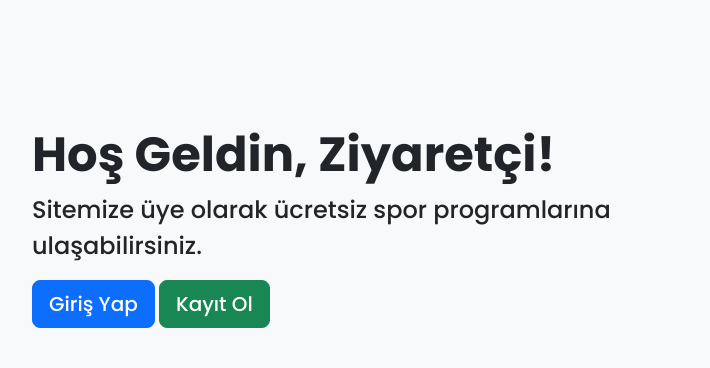
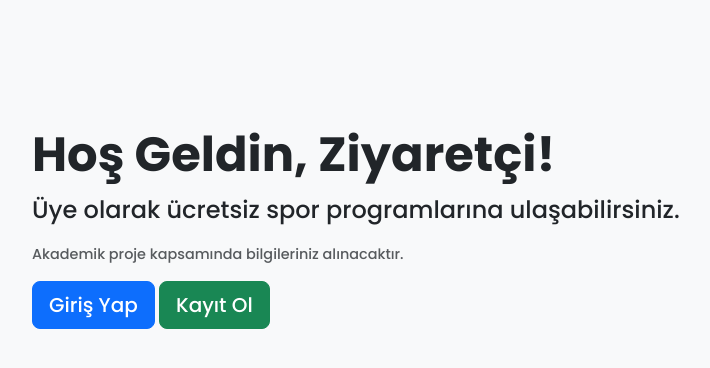
Before and after one commit to HGAKGUMUS/myFlask, a Flask app: page / in a window 1280 px wide. Shown: the part 56-424 px from the top of the page, without its empty margins (110-820 px from the left). Run offline with Flask 3, Linux system fonts and the light colour scheme; some libraries are stand-ins or nearby versions.

Commit message:
Yaptığım değişikliklerin açıklaması

```diff
--- a/app.py
+++ b/app.py
@@ -513,6 +513,10 @@ def sports():
     # >>> yeni satır – doğru girintiyle <<<
     recommended_programs = recommend_for_user(user)
 
+    # — Önerilenlerde olanları genel listeden çıkar —
+    recommended_ids = {p.id for p in recommended_programs}
+    programs = [p for p in programs if p.id not in recommended_ids]
+
     modal_cfg = session.pop("next_step_modal", None)
 
     return render_template(
--- a/templates/home.html
+++ b/templates/home.html
@@ -9,7 +9,10 @@
       <p class="col-md-8 fs-4">Kişiselleştirilmiş spor programlarına erişebilir, profilini yönetebilirsin.</p>
       <a class="btn btn-primary btn-lg" href="{{ url_for('sports') }}" role="button">Programlara Göz At</a>
     {% else %}
-      <p class="col-md-8 fs-4">Sitemize üye olarak ücretsiz spor programlarına ulaşabilirsiniz.</p>
+      <p class="col-md-8 fs-4">Üye olarak ücretsiz spor programlarına ulaşabilirsiniz.</p>
+	  <p class="text-muted" style="font-size:0.9rem;">
+	  Akademik proje kapsamında bilgileriniz alınacaktır.
+	  </p>
       <a class="btn btn-primary btn-lg" href="{{ url_for('login') }}" role="button">Giriş Yap</a>
       <a class="btn btn-success btn-lg" href="{{ url_for('register') }}" role="button">Kayıt Ol</a>
     {% endif %}
```
Also changed, not shown: templates/sports.html (+5 -3 lines).
